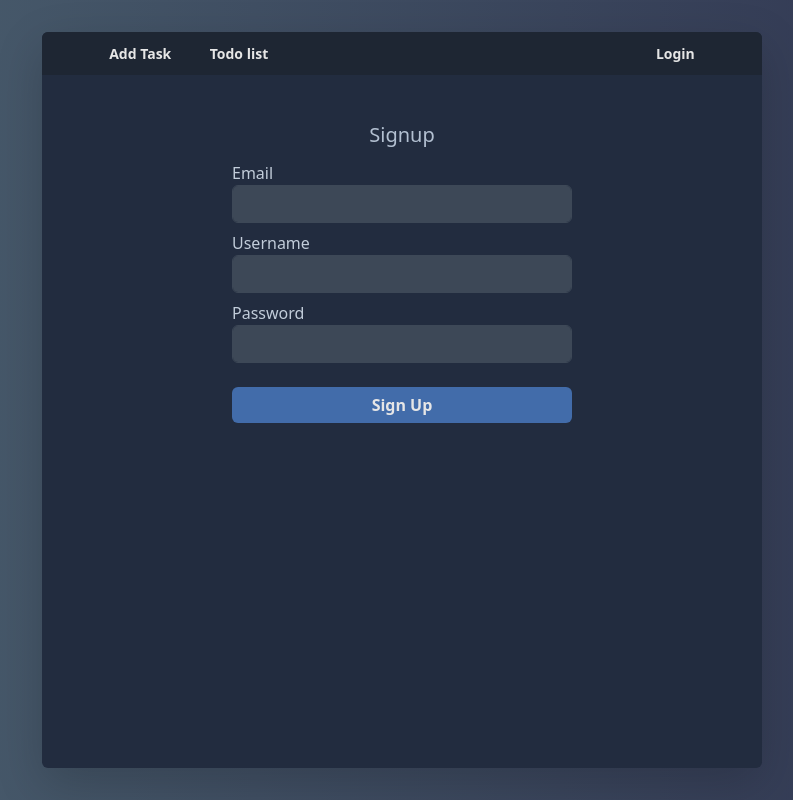
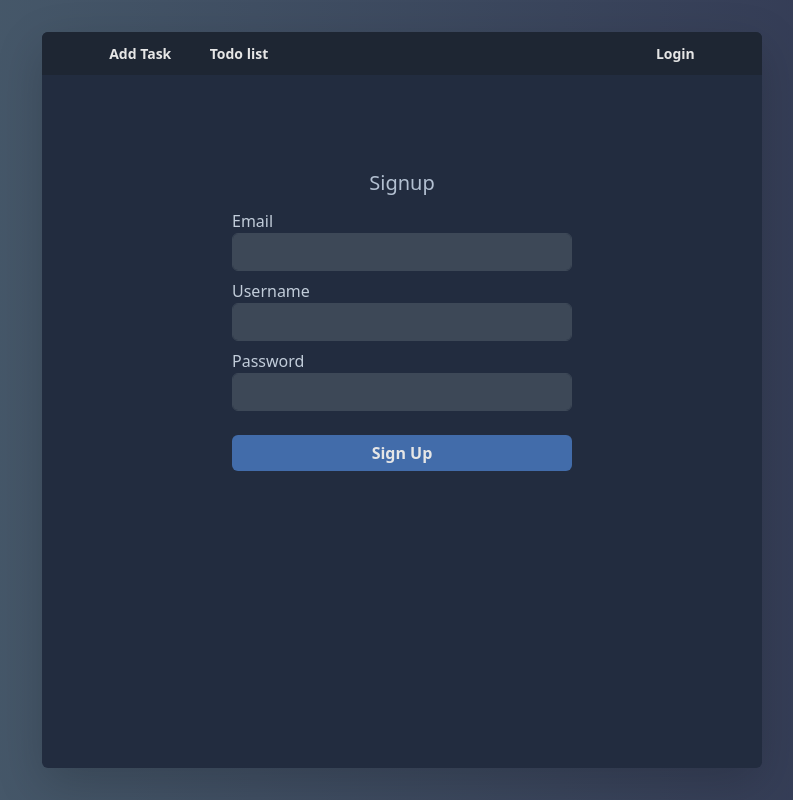
Before and after one commit to wtswistak/todo, a React (Vite) app in the folder frontend/: page /user/sign-up in a window 1280 px wide. Shown: the whole page, without its empty margins (238-1031 px from the left). Built offline with nearby package versions, Linux system fonts and the light colour scheme.

Commit message:
add dispatch & navigate

```diff
--- a/frontend/src/components/Auth/AuthForm.tsx
+++ b/frontend/src/components/Auth/AuthForm.tsx
@@ -1,7 +1,9 @@
-import { Link } from "react-router-dom";
+import { Link, useNavigate } from "react-router-dom";
 import AuthBtn from "../Auth/AuthBtn";
 import AuthInput from "../Auth/AuthInput";
 import { useState } from "react";
+import { useDispatch } from "react-redux";
+import { setUser } from "../../state/userSlice";
 interface AuthFormProps {
   type: string;
 }
@@ -12,6 +14,9 @@ const AuthForm: React.FC<AuthFormProps> = ({ type }) => {
   const [username, setUsername] = useState<string>("");
   const [errorMessage, setErrorMessage] = useState<string>("");
   const [isLoading, setIsLoading] = useState<boolean>(false);
+
+  const dispatch = useDispatch();
+  const navigate = useNavigate();
 
   const handleAuth = async (type: string) => {
     setIsLoading(true);
@@ -36,11 +41,14 @@ const AuthForm: React.FC<AuthFormProps> = ({ type }) => {
       });
       const data = await res.json();
       setErrorMessage(data.message);
+      if (type === "login" && res.ok) dispatch(setUser(username));
 
       console.log(data);
     } catch (err) {
       console.log(err);
     } finally {
+      if (type === "login") navigate("/todo/add");
+      // if (type === "signup") navigate("/user/login");
       setPassword("");
       setEmail("");
       setUsername("");
@@ -48,7 +56,10 @@ const AuthForm: React.FC<AuthFormProps> = ({ type }) => {
     }
   };
   return (
-    <div className="container p-0 mx-auto" style={{ maxWidth: "340px" }}>
+    <div
+      className="container p-0 mx-auto my-sm-5"
+      style={{ maxWidth: "340px" }}
+    >
       <h5 className="text-center  ">
         {type.charAt(0).toUpperCase() + type.slice(1)}
       </h5>
```
